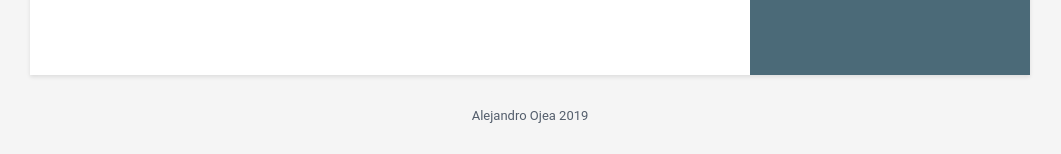
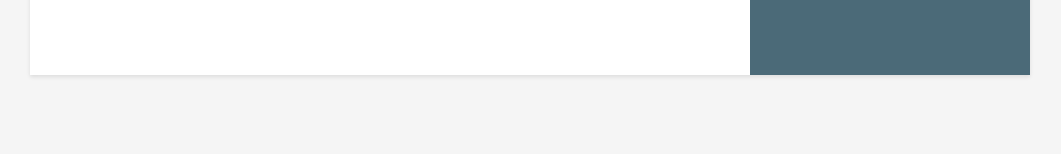
Before and after one commit to alojea/alojea.github.io, a Jekyll site: the page built from index.html, in a window 1280 px wide. Shown: the part 1871-2025 px from the top of the page, without its empty margins (110-1171 px from the left). Built offline with Jekyll 4.4.1, drawn with Linux system fonts in a browser that asks for light colours.

Commit message:
various changes

```diff
--- a/_data/data.yml
+++ b/_data/data.yml
@@ -175,4 +175,4 @@ skills:
         level: 70%
 
       -
-footer: Alejandro Ojea 2019
+footer:
```
